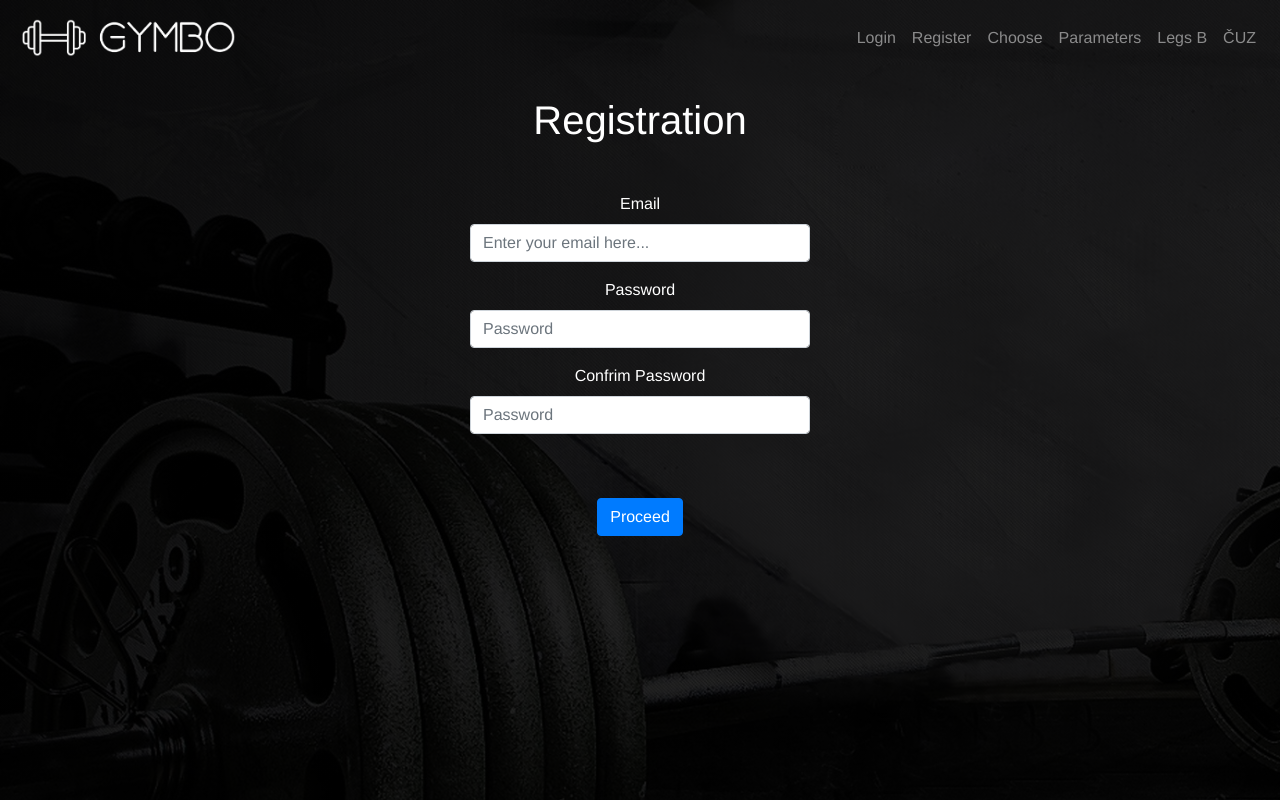
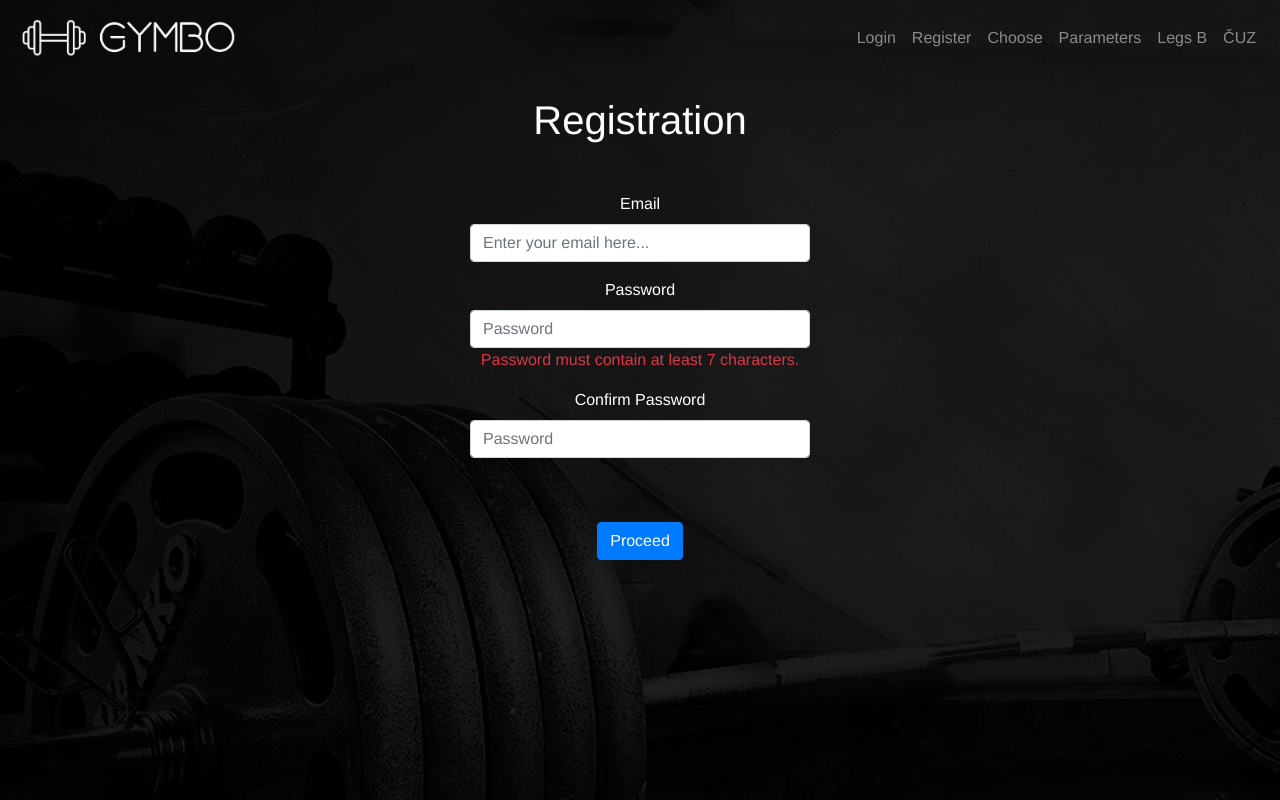
Before and after one commit to adishadzic/gymboapp, a Vue app: page /register in a window 1280 px wide. Shown: the top 800 px of the page. Built offline with nearby package versions, Linux system fonts and the light colour scheme; no server answers.

Commit message:
nista posebno

```diff
--- a/src/views/Dashboard.vue
+++ b/src/views/Dashboard.vue
@@ -3,7 +3,7 @@
     <div class="container-fluid">
       <div class="row">
         <nav class="col-md-2 d-none d-md-block sidebar">
-          <div class="sidebar-sticky">
+          <div class="sidebar-sticky mt-0">
             <ul class="nav flex-column">
               <li class="nav-item mb-2">
                 <a class="nav-link active" href="#">My Workouts</a>
@@ -21,7 +21,7 @@
             </div>
             </nav>
             <div class="workouts">
-              <div class="title"><h3>Workouts</h3></div>
+              <div class="title"><h4><strong>Workouts</strong></h4></div>
               <div class="row">
                   <div class="card" style="width: 18rem;">
                     <img src="@/assets/gym.jpg" class="card-img-top"><div class="card-img-overlay font-weight-bold">Pull</div>
@@ -80,6 +80,9 @@ ul, li{
     display: flex;
     height: 100vh;
 }
+.workouts{
+  background-color: whoit;
+}
 .workouts .title{
   text-align: left;
 }
--- a/src/views/Login.vue
+++ b/src/views/Login.vue
@@ -23,8 +23,8 @@
                      class="form-control"
                      id="exampleInputPassword1"
                      required
-                     placeholder="Password" />
-               <div v-if="password.lenght >1 && password.lenght <7 " class="text-danger">Password lenght should be grater than 6</div>
+                     placeholder="Password" >
+               <div v-if="password.length >1 && password.length <7 " class="text-danger">Password must contain at least 7 characters</div>
             </div>
             <button type="button" @click="login()" class="btn btn-primary">Get ripped</button>
           </form>
--- a/src/views/Register.vue
+++ b/src/views/Register.vue
@@ -15,10 +15,10 @@
             <div class="form-group">
               <label for="passwordField">Password</label>
               <input type="password" v-model="password" class="form-control" id="password" placeholder="Password" required>
-              <div v-if="password.lenght >1 && password.lenght <7 " class="text-danger"> Password lenght should be grater than 6 </div>
+              <div v-if="password.length <7 " class="text-danger"> Password must contain at least 7 characters. </div>
             </div>
             <div class="form-group">
-              <label for="passwordField">Confrim Password</label>
+              <label for="passwordField">Confirm Password</label>
               <input type="password" v-model="confirmPassword" class="form-control" id="confirmPassword" placeholder="Password" required>
 
             </div>
```
